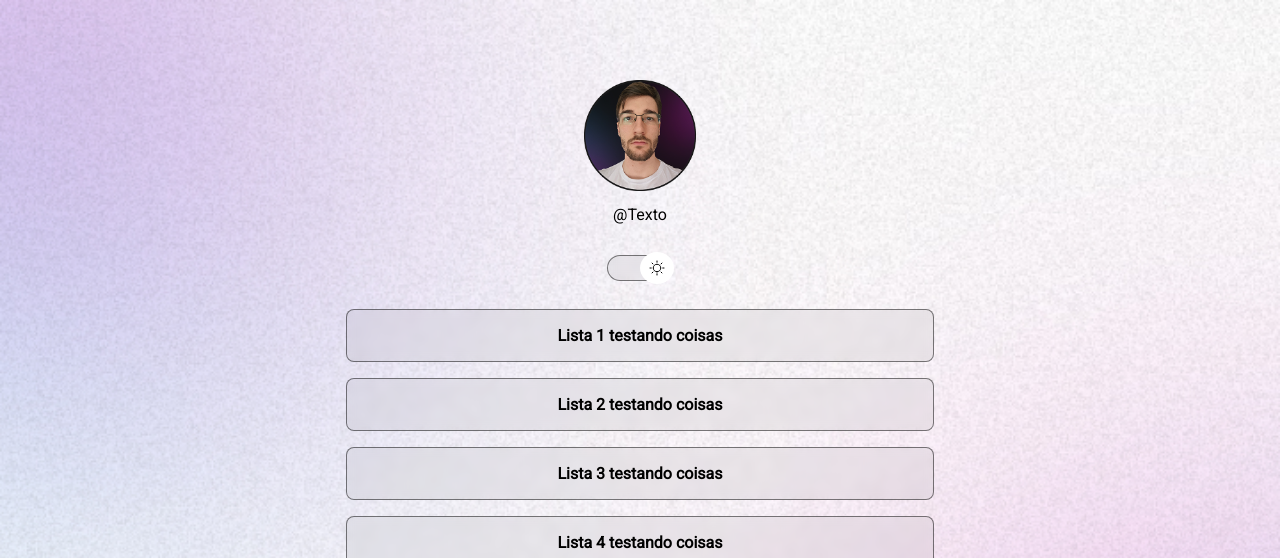
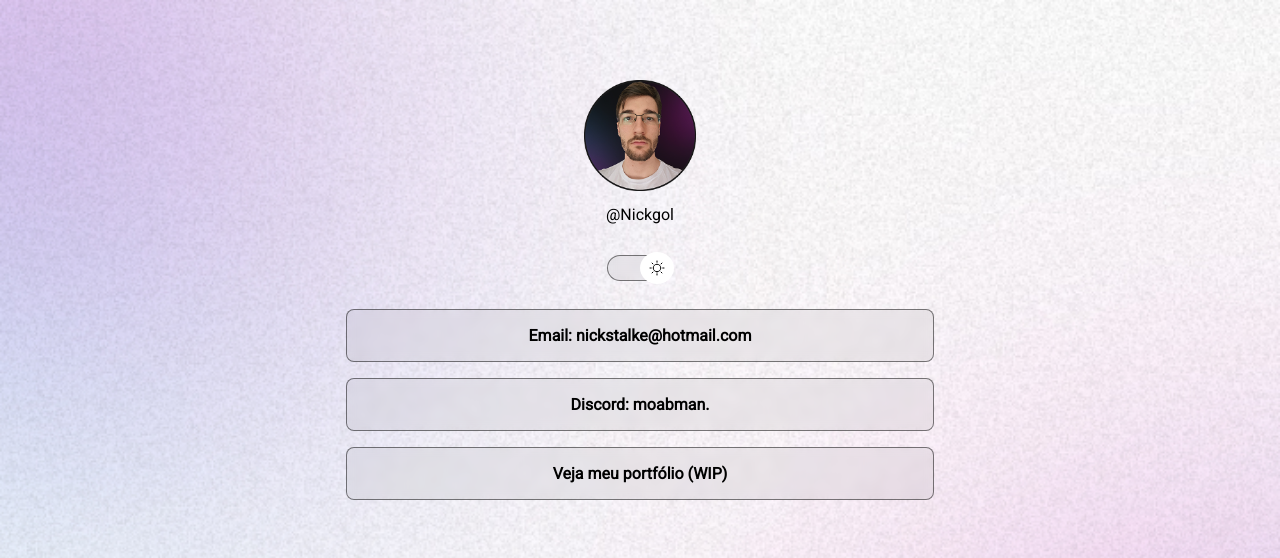
Before and after one commit to nickgolBR/Projeto, a plain HTML site: page index.html in a window 1280 px wide. Shown: the top 558 px of the page. Drawn offline with nearby package versions, Linux system fonts and the light colour scheme.

Commit message:
added info to lists and name to paragraph of the avatar

```diff
--- a/index.html
+++ b/index.html
@@ -16,7 +16,7 @@
     <div id="container">
       <div id="profile">
         <img src="./assets/avatar-light.png" alt="Foto de perfil com fundo claro" />
-        <p>@Texto</p>
+        <p>@Nickgol</p>
       </div>
 
       <div id="switch" onclick="toggleMode()">
@@ -26,17 +26,14 @@
 
       <ul>
         <li>
-          <a href="#">Lista 1 testando coisas</a>
+          <a href="#">Email: nickstalke@hotmail.com</a>
         </li>
         <li>
-          <a href="#">Lista 2 testando coisas</a>
+          <a href="#">Discord: moabman.</a>
         </li>
         <li>
-          <a href="#">Lista 3 testando coisas</a>
-        </li>
-        <li>
-          <a href="https://www.google.com/" target="_blank"
-            >Lista 4 testando coisas</a
+          <a href="#" target="_blank"
+            >Veja meu portfólio (WIP)</a
           >
         </li>
       </ul>
```
